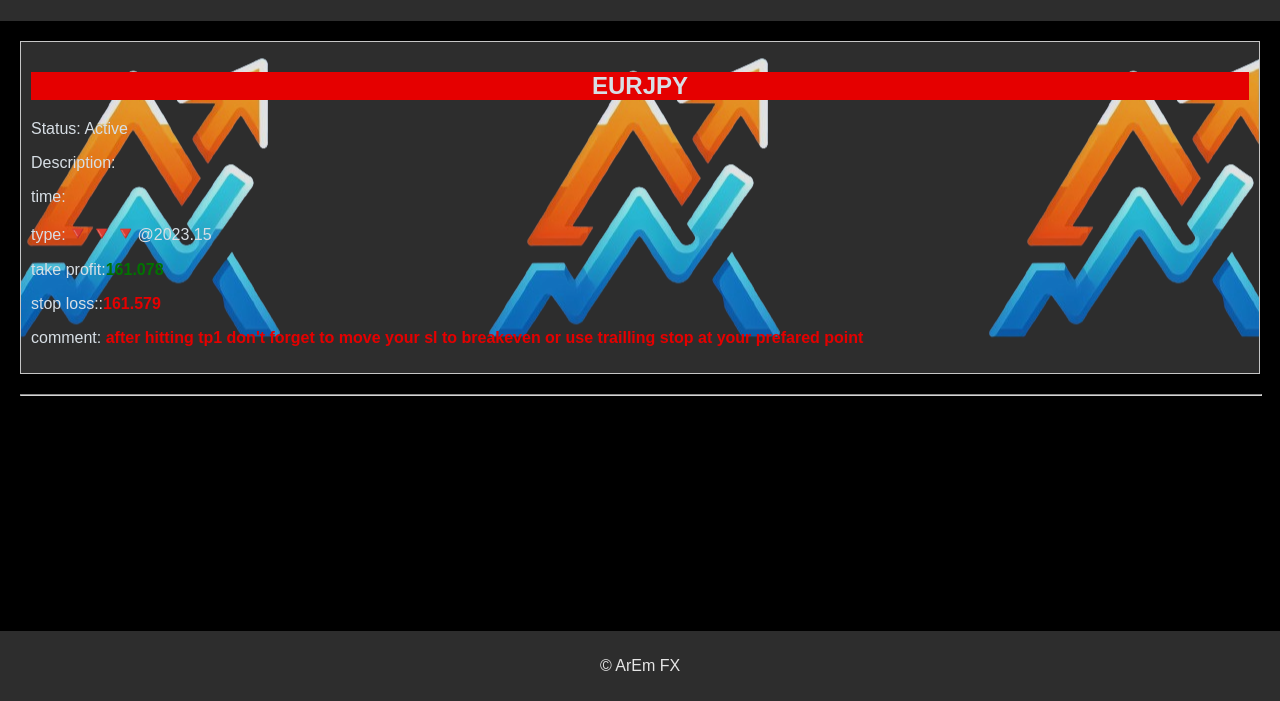
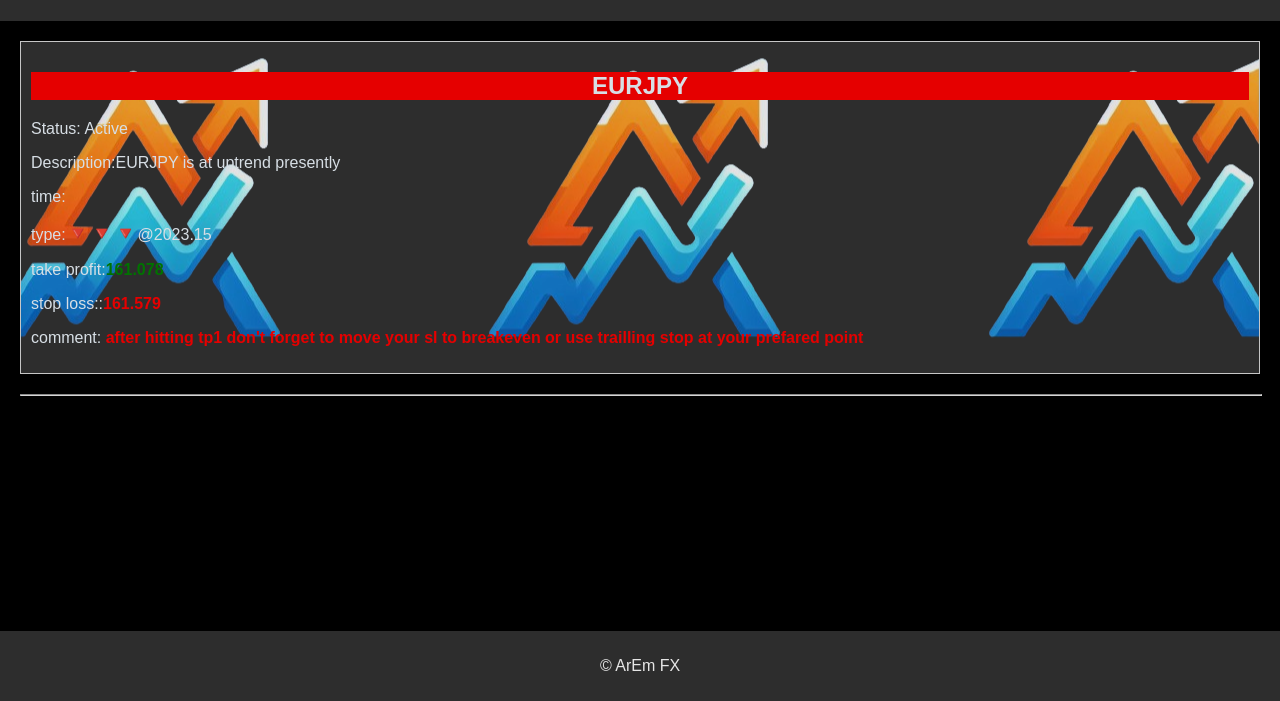
Before and after one commit to 04474/04474.github.io, a plain HTML site: page index.html in a window 1280 px wide. Shown: the part 99-800 px from the top of the page. Drawn offline with Linux system fonts and the light colour scheme.

Commit message:
Update index.html

```diff
--- a/index.html
+++ b/index.html
@@ -63,7 +63,7 @@ h2{
     <main>
         <section class="signal">
             <h2 style="background-color: red">EURJPY</h2> <p>Status: <span class="status">Active</span></p>
-            <p>Description:</p>
+            <p>Description:EURJPY is at uptrend presently</p>
 			<p>time:</p>
 			<p>type:<span style="color:red;"><b><big>🔻🔻🔻</big></b></span>@2023.15</p>
 
```
